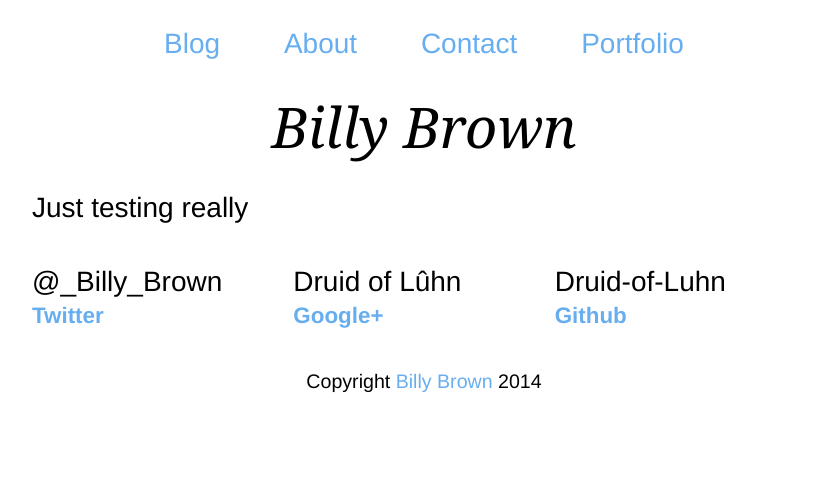
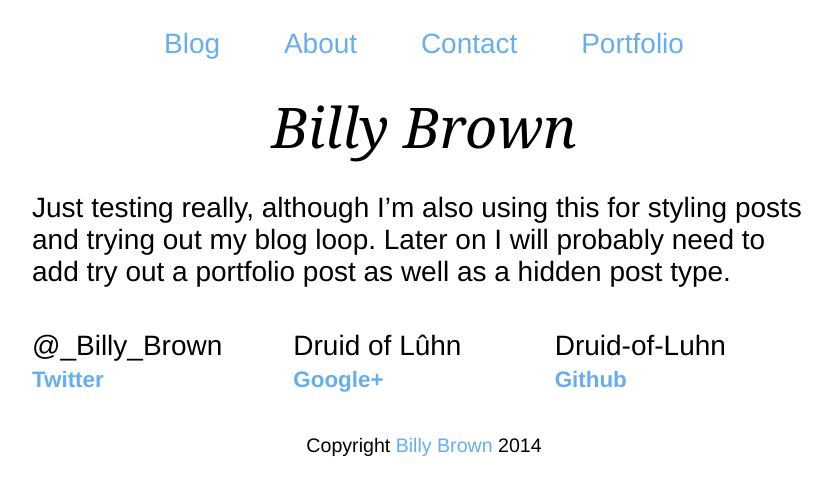
Before and after one commit to Druid-of-Luhn/druid-of-luhn.github.io, a Jekyll site: the page built from _posts/2014-08-19-Test.md, in a window 1280 px wide. Shown: the top 496 px of the page, without its empty margins (216-1048 px from the left). Built offline with Jekyll 4.4.1, drawn with Linux system fonts in a browser that asks for light colours.

Commit message:
Fleshing out test post

```diff
--- a/_posts/2014-08-19-Test.md
+++ b/_posts/2014-08-19-Test.md
@@ -1,6 +1,9 @@
 ---
 layout: default
 title: Test
+category: testing
+tags:
+ - test
 ---
 
-Just testing really
+Just testing really, although I'm also using this for styling posts and trying out my blog loop. Later on I will probably need to add try out a portfolio post as well as a hidden post type.
```
